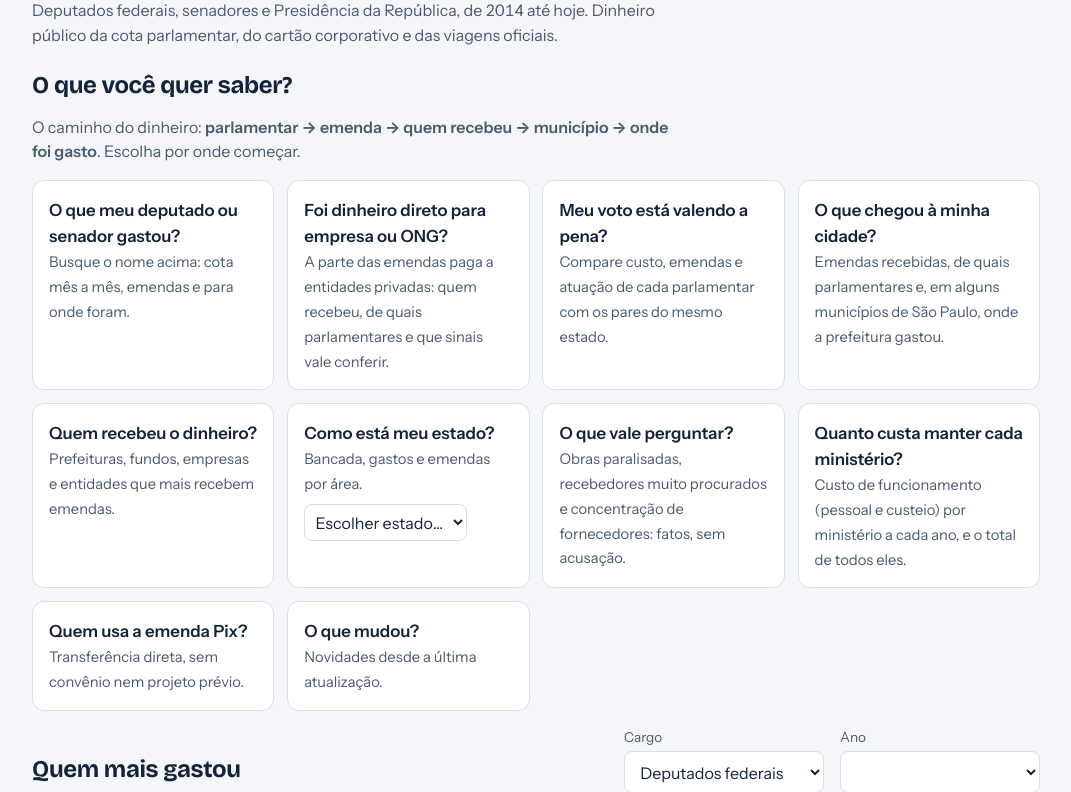
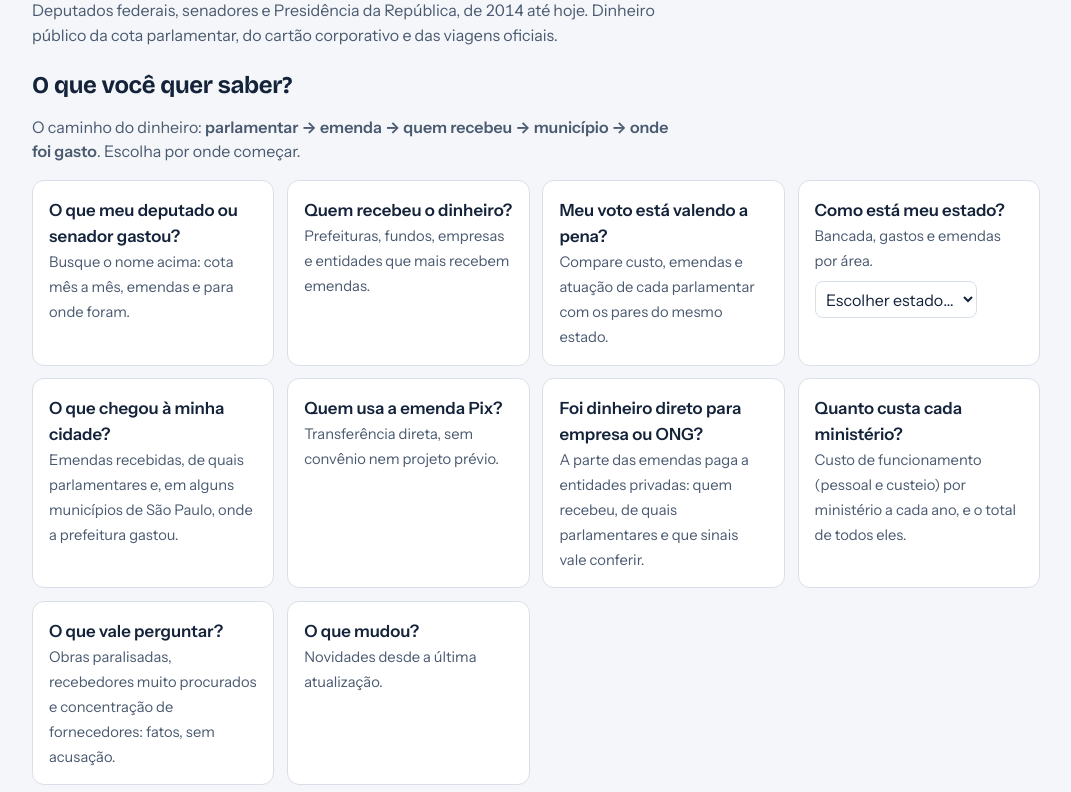
Before and after one commit to rinaldotg/gastos-politicos, a Python web app: template site/templates/home.html in a window 1280 px wide. Shown: the part 400-1192 px from the top of the page, without its empty margins (104-1175 px from the left). Run offline with Jinja, Linux system fonts and the light colour scheme; the template is opened without the code that fills it, so the values that code supplies are empty.

Commit message:
Home: nova ordem dos cards
Co-Authored-By: Claude Sonnet 5.5 <noreply@anthropic.com>
Claude-Session: https://claude.ai/code/session_01Q7TGwhxXKu5SgUsFtrboQV

```diff
--- a/site/templates/home.html
+++ b/site/templates/home.html
@@ -15,16 +15,16 @@
   <p class="apoio">O caminho do dinheiro: <strong>parlamentar → emenda → quem recebeu → município → onde foi gasto</strong>. Escolha por onde começar.</p>
   <div class="cartoes">
     <a class="cartao" href="#ranking"><strong>O que meu deputado ou senador gastou?</strong><span>Busque o nome acima: cota mês a mês, emendas e para onde foram.</span></a>
-    <a class="cartao" href="privados/"><strong>Foi dinheiro direto para empresa ou ONG?</strong><span>A parte das emendas paga a entidades privadas: quem recebeu, de quais parlamentares e que sinais vale conferir.</span></a>
+    {% if presidentes %}<a class="cartao" href="{{ presidentes[-1].url }}"><strong>E a Presidência?</strong><span>Cartão corporativo, viagens e orçamento por programa.</span></a>{% endif %}
+    <a class="cartao" href="recebedores/"><strong>Quem recebeu o dinheiro?</strong><span>Prefeituras, fundos, empresas e entidades que mais recebem emendas.</span></a>
     <a class="cartao" href="pares/"><strong>Meu voto está valendo a pena?</strong><span>Compare custo, emendas e atuação de cada parlamentar com os pares do mesmo estado.</span></a>
-    <a class="cartao" href="municipios/"><strong>O que chegou à minha cidade?</strong><span>Emendas recebidas, de quais parlamentares e, em alguns municípios de São Paulo, onde a prefeitura gastou.</span></a>
-    <a class="cartao" href="recebedores/"><strong>Quem recebeu o dinheiro?</strong><span>Prefeituras, fundos, empresas e entidades que mais recebem emendas.</span></a>
     <div class="cartao"><strong>Como está meu estado?</strong><span>Bancada, gastos e emendas por área.</span>
       <select data-uf-select aria-label="Escolha o estado"><option value="">Escolher estado…</option>{% for s, n in ufs %}<option value="{{ s | lower }}">{{ n }}</option>{% endfor %}</select></div>
+    <a class="cartao" href="municipios/"><strong>O que chegou à minha cidade?</strong><span>Emendas recebidas, de quais parlamentares e, em alguns municípios de São Paulo, onde a prefeitura gastou.</span></a>
+    <a class="cartao" href="emendas-pix/"><strong>Quem usa a emenda Pix?</strong><span>Transferência direta, sem convênio nem projeto prévio.</span></a>
+    <a class="cartao" href="privados/"><strong>Foi dinheiro direto para empresa ou ONG?</strong><span>A parte das emendas paga a entidades privadas: quem recebeu, de quais parlamentares e que sinais vale conferir.</span></a>
+    <a class="cartao" href="ministerios/"><strong>Quanto custa cada ministério?</strong><span>Custo de funcionamento (pessoal e custeio) por ministério a cada ano, e o total de todos eles.</span></a>
     <a class="cartao" href="atencao/"><strong>O que vale perguntar?</strong><span>Obras paralisadas, recebedores muito procurados e concentração de fornecedores: fatos, sem acusação.</span></a>
-    <a class="cartao" href="ministerios/"><strong>Quanto custa manter cada ministério?</strong><span>Custo de funcionamento (pessoal e custeio) por ministério a cada ano, e o total de todos eles.</span></a>
-    <a class="cartao" href="emendas-pix/"><strong>Quem usa a emenda Pix?</strong><span>Transferência direta, sem convênio nem projeto prévio.</span></a>
-    {% if presidentes %}<a class="cartao" href="{{ presidentes[-1].url }}"><strong>E a Presidência?</strong><span>Cartão corporativo, viagens e orçamento por programa.</span></a>{% endif %}
     <a class="cartao" href="novidades/"><strong>O que mudou?</strong><span>Novidades desde a última atualização.</span></a>
   </div>
 </section>
```
